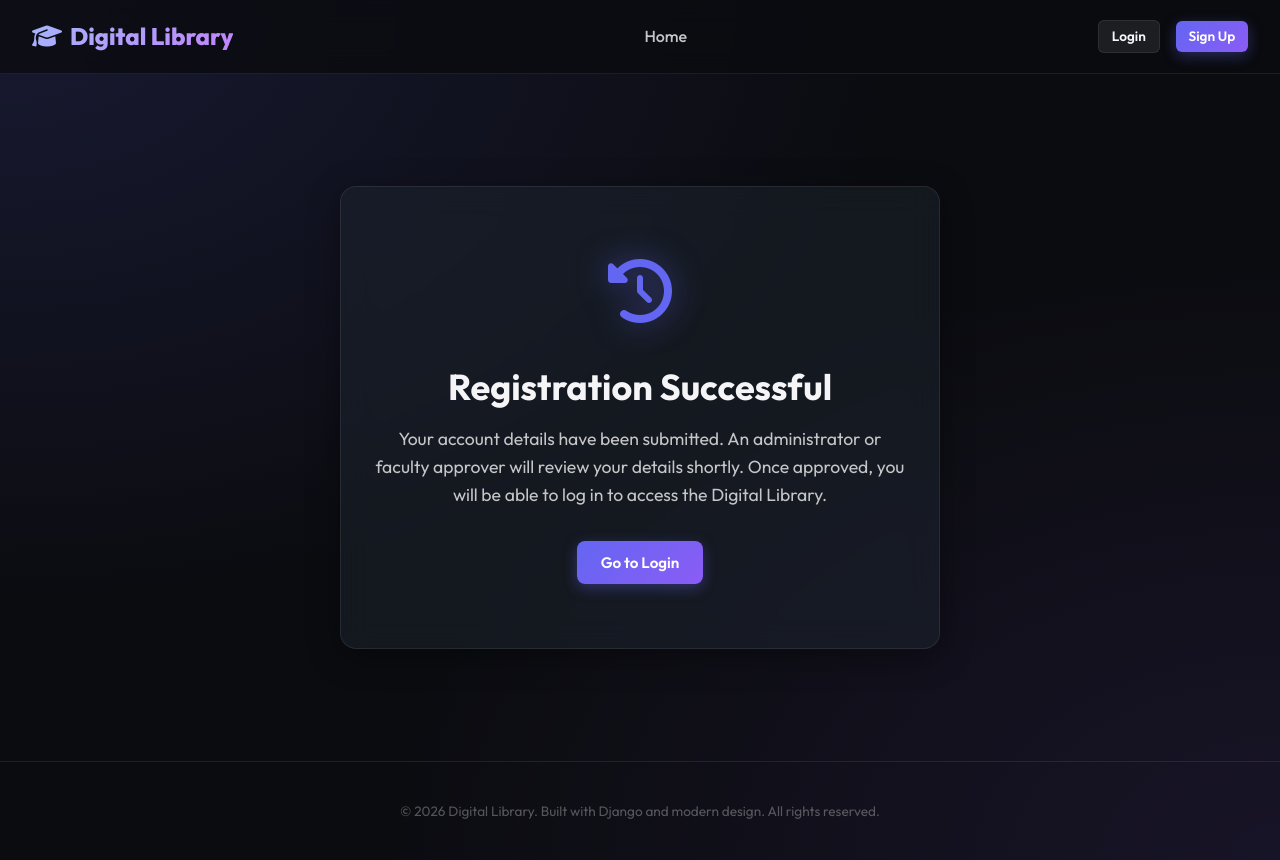
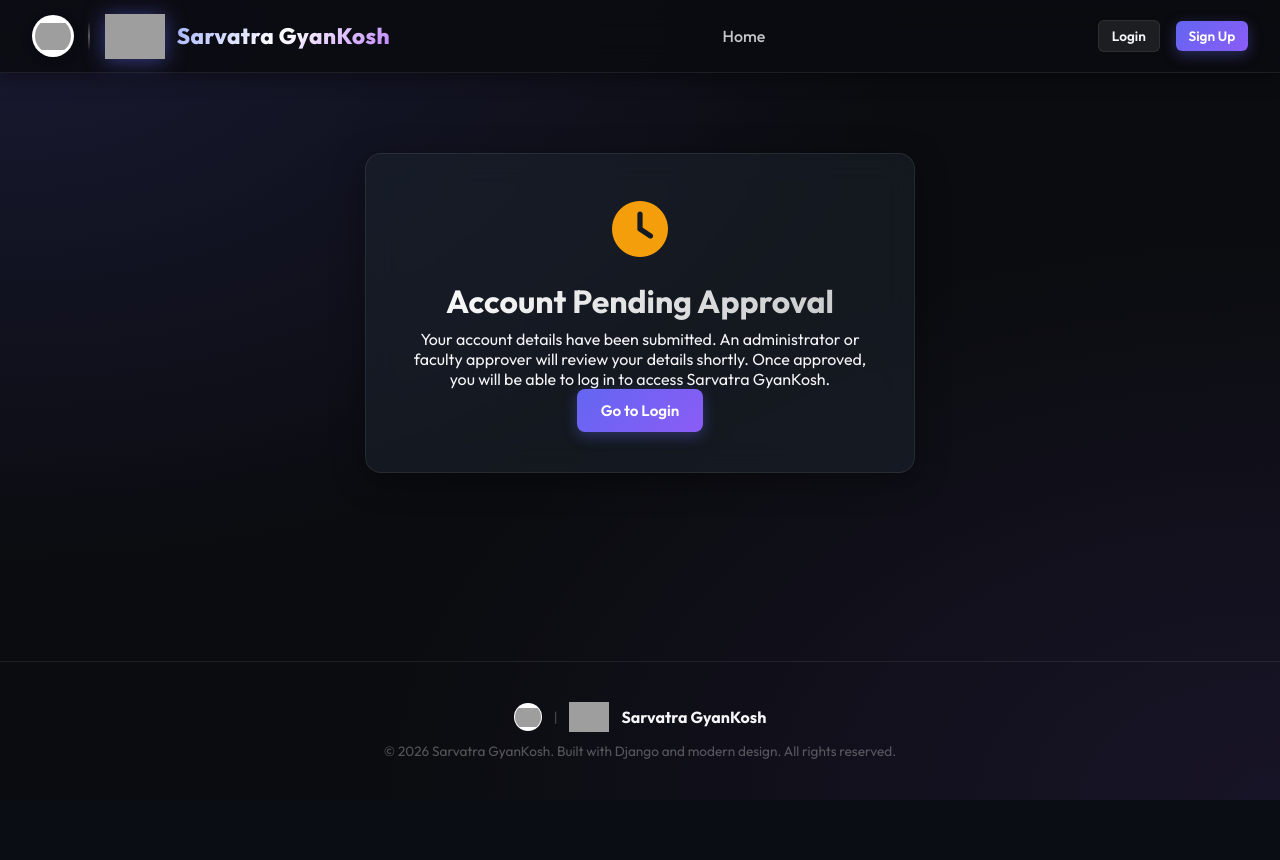
Before and after one commit to Pragnesh29/Digital_Library, a Django app: page /accounts/pending-approval/ in a window 1280 px wide. After the commit the page ends 800 px from the top, so only its background shows below. Run offline with Django 5.2, Linux system fonts and the light colour scheme; grey boxes are pictures that could not be loaded.

Commit message:
Update portal branding to Sarvatra GyanKosh and add CME & Gyankosh logos

```diff
--- a/static/css/style.css
+++ b/static/css/style.css
@@ -105,7 +105,7 @@ a {
 
 /* Navbar */
 .navbar {
-    padding: 1.25rem 2rem;
+    padding: 0.85rem 2rem;
     display: flex;
     justify-content: space-between;
     align-items: center;
@@ -113,8 +113,62 @@ a {
     top: 0;
     z-index: 100;
     border-bottom: 1px solid var(--border-glass);
-    background: rgba(11, 12, 16, 0.8);
-    backdrop-filter: blur(12px);
+    background: rgba(11, 12, 16, 0.88);
+    backdrop-filter: blur(16px);
+    box-shadow: 0 4px 20px rgba(0, 0, 0, 0.4);
+}
+
+.nav-brand-container {
+    display: flex;
+    align-items: center;
+    gap: 0.75rem;
+    text-decoration: none;
+    transition: var(--transition);
+}
+
+.nav-brand-container:hover {
+    opacity: 0.95;
+    transform: translateY(-1px);
+}
+
+.nav-logo-img {
+    height: 42px;
+    width: auto;
+    object-fit: contain;
+    transition: var(--transition);
+}
+
+.org-logo {
+    height: 42px;
+    width: 42px;
+    border-radius: 50%;
+    border: 2px solid rgba(255, 255, 255, 0.25);
+    box-shadow: 0 2px 10px rgba(0, 0, 0, 0.4);
+    background: #ffffff;
+    padding: 1px;
+}
+
+.portal-logo {
+    height: 45px;
+    width: auto;
+    filter: drop-shadow(0 2px 10px rgba(99, 102, 241, 0.5));
+}
+
+.brand-divider {
+    height: 30px;
+    width: 2px;
+    background: linear-gradient(to bottom, transparent, rgba(255, 255, 255, 0.3), transparent);
+    margin: 0 0.15rem;
+}
+
+.nav-brand-title {
+    font-size: 1.4rem;
+    font-weight: 800;
+    font-family: 'Outfit', sans-serif;
+    background: linear-gradient(135deg, #a5b4fc, #ffffff, #c084fc);
+    -webkit-background-clip: text;
+    -webkit-text-fill-color: transparent;
+    letter-spacing: 0.4px;
 }
 
 .nav-logo {
--- a/templates/accounts/change_password.html
+++ b/templates/accounts/change_password.html
@@ -1,5 +1,5 @@
 {% extends 'base.html' %}
-{% block title %}Change Password - Digital Library{% endblock %}
+{% block title %}Change Password - Sarvatra GyanKosh{% endblock %}
 {% block content %}
 <div class="glass form-container">
     <h2 class="form-title">Change Password</h2>
--- a/templates/accounts/login.html
+++ b/templates/accounts/login.html
@@ -1,5 +1,5 @@
 {% extends 'base.html' %}
-{% block title %}Login - Digital Library{% endblock %}
+{% block title %}Login - Sarvatra GyanKosh{% endblock %}
 {% block content %}
 <div class="glass form-container">
     <h2 class="form-title">Welcome Back</h2>
--- a/templates/accounts/pending_approval.html
+++ b/templates/accounts/pending_approval.html
@@ -1,12 +1,13 @@
 {% extends 'base.html' %}
-{% block title %}Pending Approval - Digital Library{% endblock %}
+{% block title %}Pending Approval - Sarvatra GyanKosh{% endblock %}
+
 {% block content %}
-<div class="glass info-card">
-    <div class="info-icon">
-        <i class="fa-solid fa-clock-rotate-left"></i>
+<div class="glass form-container" style="text-align: center; max-width: 550px;">
+    <div style="font-size: 3.5rem; color: var(--warning); margin-bottom: 1rem;">
+        <i class="fa-solid fa-clock"></i>
     </div>
-    <h2>Registration Successful</h2>
-    <p>Your account details have been submitted. An administrator or faculty approver will review your details shortly. Once approved, you will be able to log in to access the Digital Library.</p>
+    <h2 class="form-title" style="margin-bottom: 0.5rem;">Account Pending Approval</h2>
+    <p>Your account details have been submitted. An administrator or faculty approver will review your details shortly. Once approved, you will be able to log in to access Sarvatra GyanKosh.</p>
     <div style="display: flex; gap: 1rem; justify-content: center;">
         <a href="{% url 'login' %}" class="btn btn-primary">Go to Login</a>
     </div>
--- a/templates/accounts/signup.html
+++ b/templates/accounts/signup.html
@@ -1,5 +1,5 @@
 {% extends 'base.html' %}
-{% block title %}Sign Up - Digital Library{% endblock %}
+{% block title %}Sign Up - Sarvatra GyanKosh{% endblock %}
 {% block content %}
 <div class="glass form-container">
     <h2 class="form-title">Create an Account</h2>
--- a/templates/base.html
+++ b/templates/base.html
@@ -4,7 +4,7 @@
 <head>
     <meta charset="UTF-8">
     <meta name="viewport" content="width=device-width, initial-scale=1.0">
-    <title>{% block title %}Digital Library{% endblock %}</title>
+    <title>{% block title %}Sarvatra GyanKosh{% endblock %}</title>
     <!-- Google Fonts -->
     <link rel="preconnect" href="https://fonts.googleapis.com">
     <link rel="preconnect" href="https://fonts.gstatic.com" crossorigin>
@@ -19,8 +19,11 @@
 
     <!-- Navigation Bar -->
     <nav class="navbar">
-        <a href="{% url 'home' %}" class="nav-logo">
-            <i class="fa-solid fa-graduation-cap"></i> Digital Library
+        <a href="{% url 'home' %}" class="nav-brand-container">
+            <img src="/media/image/cme_logo.jpeg" alt="Organization Logo" class="nav-logo-img org-logo" onerror="this.src='{% static 'images/cme_logo.jpeg' %}'">
+            <div class="brand-divider"></div>
+            <img src="/media/image/gyankosh_logo.png" alt="Portal Logo" class="nav-logo-img portal-logo" onerror="this.src='{% static 'images/gyankosh_logo.png' %}'">
+            <span class="nav-brand-title">Sarvatra GyanKosh</span>
         </a>
 
         <div class="nav-links">
@@ -94,7 +97,13 @@
 
     <!-- Footer -->
     <footer>
-        <p>&copy; {% now "Y" %} Digital Library. Built with Django and modern design. All rights reserved.</p>
+        <div style="display: flex; align-items: center; justify-content: center; gap: 0.75rem; margin-bottom: 0.6rem;">
+            <img src="/media/image/cme_logo.jpeg" alt="Organization Logo" style="height: 28px; width: 28px; border-radius: 50%; object-fit: contain; background: white; padding: 1px;" onerror="this.src='{% static 'images/cme_logo.jpeg' %}'">
+            <span style="color: rgba(255,255,255,0.25);">|</span>
+            <img src="/media/image/gyankosh_logo.png" alt="Portal Logo" style="height: 30px; object-fit: contain;" onerror="this.src='{% static 'images/gyankosh_logo.png' %}'">
+            <strong style="color: var(--text-primary); font-size: 1rem; font-family: 'Outfit', sans-serif;">Sarvatra GyanKosh</strong>
+        </div>
+        <p>&copy; {% now "Y" %} Sarvatra GyanKosh. Built with Django and modern design. All rights reserved.</p>
     </footer>
 
     {% block extra_js %}{% endblock %}
--- a/templates/library/admin_dashboard.html
+++ b/templates/library/admin_dashboard.html
@@ -1,5 +1,5 @@
 {% extends 'base.html' %}
-{% block title %}Admin Dashboard - Digital Library{% endblock %}
+{% block title %}Admin Dashboard - Sarvatra GyanKosh{% endblock %}
 {% block content %}
 <div class="catalog-header">
     <div class="catalog-title">
--- a/templates/library/article_detail.html
+++ b/templates/library/article_detail.html
@@ -1,5 +1,5 @@
 {% extends 'base.html' %}
-{% block title %}Article: {{ article.title }} - Digital Library{% endblock %}
+{% block title %}Article: {{ article.title }} - Sarvatra GyanKosh{% endblock %}
 {% block content %}
 <div>
     <a href="{% url 'article_list' %}" style="display: inline-flex; align-items: center; gap: 0.5rem; color: var(--text-secondary); margin-bottom: 2rem; font-weight: 500;">
--- a/templates/library/article_list.html
+++ b/templates/library/article_list.html
@@ -1,5 +1,5 @@
 {% extends 'base.html' %}
-{% block title %}Articles - Digital Library{% endblock %}
+{% block title %}Articles - Sarvatra GyanKosh{% endblock %}
 {% block content %}
 <div class="catalog-header">
     <div class="catalog-title">
--- a/templates/library/article_upload.html
+++ b/templates/library/article_upload.html
@@ -1,5 +1,5 @@
 {% extends 'base.html' %}
-{% block title %}Upload Article - Digital Library{% endblock %}
+{% block title %}Upload Article - Sarvatra GyanKosh{% endblock %}
 {% block content %}
 <div>
     <a href="{% url 'article_list' %}" style="display: inline-flex; align-items: center; gap: 0.5rem; color: var(--text-secondary); margin-bottom: 2rem; font-weight: 500;">
--- a/templates/library/book_detail.html
+++ b/templates/library/book_detail.html
@@ -1,5 +1,5 @@
 {% extends 'base.html' %}
-{% block title %}{{ book.title }} - Digital Library{% endblock %}
+{% block title %}{{ book.title }} - Sarvatra GyanKosh{% endblock %}
 {% block content %}
 <div>
     <a href="{% url 'book_list' %}" style="display: inline-flex; align-items: center; gap: 0.5rem; color: var(--text-secondary); margin-bottom: 2rem; font-weight: 500;">
--- a/templates/library/book_list.html
+++ b/templates/library/book_list.html
@@ -1,5 +1,5 @@
 {% extends 'base.html' %}
-{% block title %}Books - Digital Library{% endblock %}
+{% block title %}Books - Sarvatra GyanKosh{% endblock %}
 {% block content %}
 <div class="catalog-header">
     <div class="catalog-title">
--- a/templates/library/book_upload.html
+++ b/templates/library/book_upload.html
@@ -1,5 +1,5 @@
 {% extends 'base.html' %}
-{% block title %}Upload Book - Digital Library{% endblock %}
+{% block title %}Upload Book - Sarvatra GyanKosh{% endblock %}
 {% block content %}
 <div>
     <a href="{% url 'book_list' %}" style="display: inline-flex; align-items: center; gap: 0.5rem; color: var(--text-secondary); margin-bottom: 2rem; font-weight: 500;">
--- a/templates/library/dashboard.html
+++ b/templates/library/dashboard.html
@@ -1,5 +1,5 @@
 {% extends 'base.html' %}
-{% block title %}My Uploads Status - Digital Library{% endblock %}
+{% block title %}My Uploads Status - Sarvatra GyanKosh{% endblock %}
 {% block content %}
 <div class="catalog-header">
     <div class="catalog-title">
--- a/templates/library/edit_article.html
+++ b/templates/library/edit_article.html
@@ -1,5 +1,5 @@
 {% extends 'base.html' %}
-{% block title %}Edit Article: {{ article.title }} - Digital Library{% endblock %}
+{% block title %}Edit Article: {{ article.title }} - Sarvatra GyanKosh{% endblock %}
 {% block content %}
 <div>
     <a href="{% url 'admin_dashboard' %}" style="display: inline-flex; align-items: center; gap: 0.5rem; color: var(--text-secondary); margin-bottom: 2rem; font-weight: 500;">
--- a/templates/library/edit_book.html
+++ b/templates/library/edit_book.html
@@ -1,5 +1,5 @@
 {% extends 'base.html' %}
-{% block title %}Edit Book: {{ book.title }} - Digital Library{% endblock %}
+{% block title %}Edit Book: {{ book.title }} - Sarvatra GyanKosh{% endblock %}
 {% block content %}
 <div>
     <a href="{% url 'admin_dashboard' %}" style="display: inline-flex; align-items: center; gap: 0.5rem; color: var(--text-secondary); margin-bottom: 2rem; font-weight: 500;">
--- a/templates/library/home.html
+++ b/templates/library/home.html
@@ -1,12 +1,12 @@
 {% extends 'base.html' %}
 {% load static %}
 
-{% block title %}Home - Digital Library{% endblock %}
+{% block title %}Home - Sarvatra GyanKosh{% endblock %}
 
 {% block content %}
 <div class="hero">
     <div class="hero-content">
-        <h1>Welcome to the Digital Library</h1>
+        <h1>Welcome to Sarvatra GyanKosh</h1>
         <p>Your portal to academic excellence. Access research papers, books, and articles seamlessly. Search titles or enable Deep Search to inspect PDF contents and full descriptions.</p>
 
         <!-- Home Search Bar with Deep Search Toggle -->
--- a/templates/library/reset_user_password.html
+++ b/templates/library/reset_user_password.html
@@ -1,5 +1,5 @@
 {% extends 'base.html' %}
-{% block title %}Reset Password for {{ target_user.username }} - Digital Library{% endblock %}
+{% block title %}Reset Password for {{ target_user.username }} - Sarvatra GyanKosh{% endblock %}
 {% block content %}
 <div>
     <a href="{% url 'admin_dashboard' %}" style="display: inline-flex; align-items: center; gap: 0.5rem; color: var(--text-secondary); margin-bottom: 2rem; font-weight: 500;">
```
Also changed, not shown: static/images/cme_logo.jpeg (added), static/images/gyankosh_logo.png (added).
